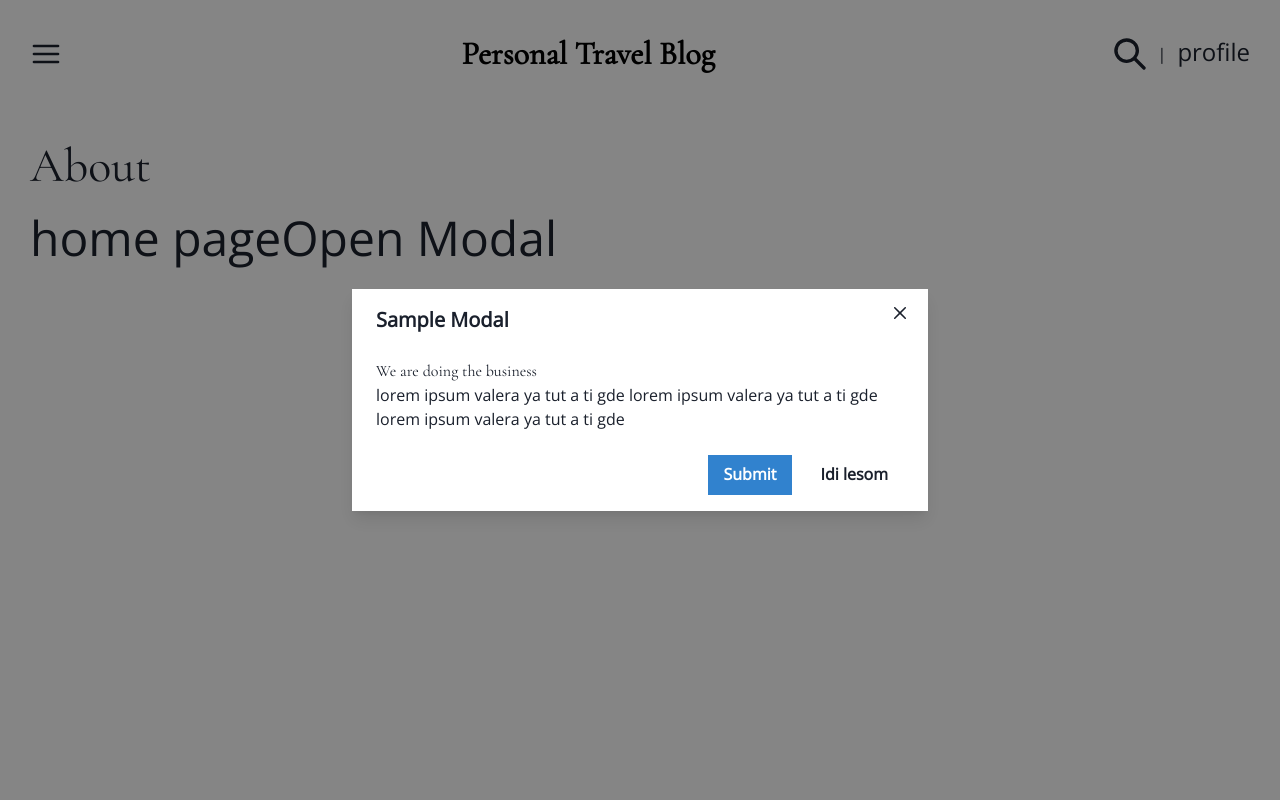
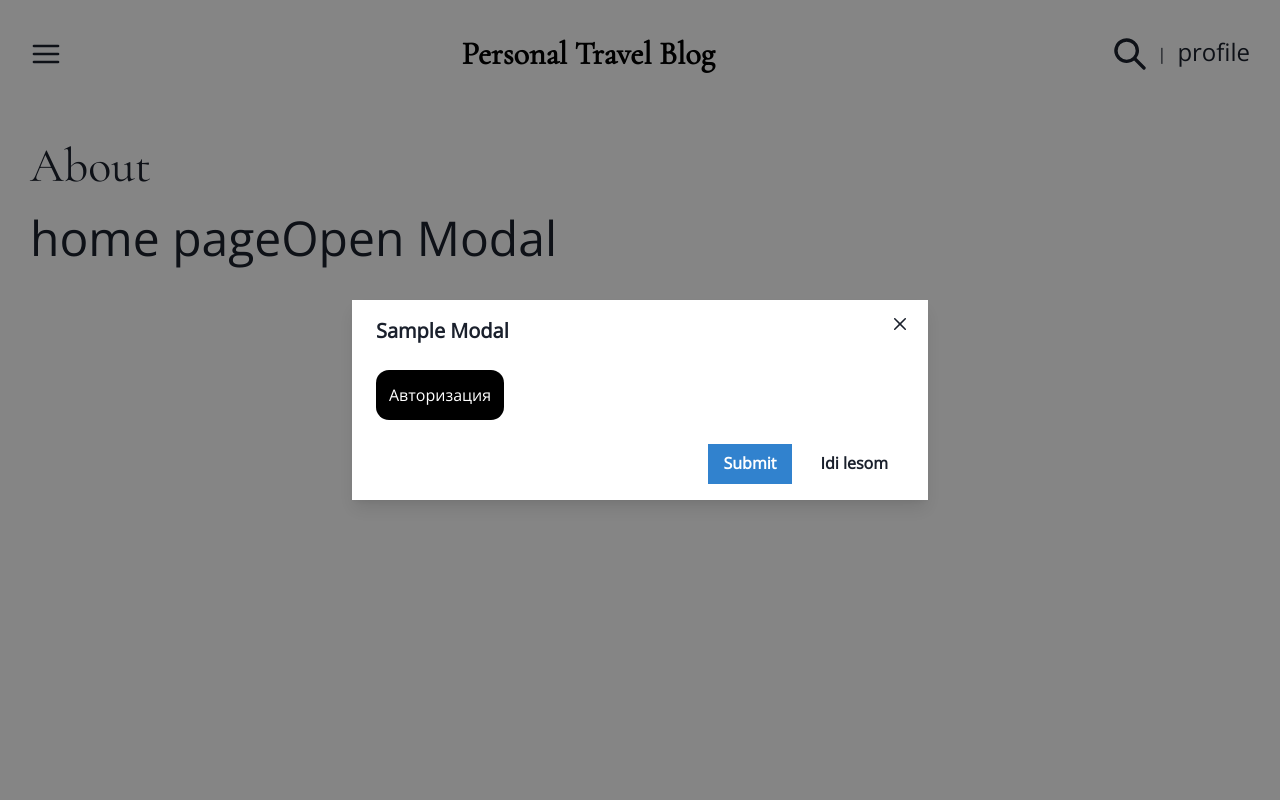
Before and after one commit to IlyaTheCreator/denispesunprivate, a React (Vite) app: page /about in a window 1280 px wide. Both pictures are taken after a click on the button "Open Modal". Shown: the top 800 px of the page. Built offline with nearby package versions, Linux system fonts and the light colour scheme.

Commit message:
DP-8: Добавил UI для будущей формы авторизации

```diff
--- a/src/components/Modal/Modal.jsx
+++ b/src/components/Modal/Modal.jsx
@@ -1,3 +1,4 @@
+import MyButton from '../UI/FormButtons/MyButton';
 import {
   Button,
   Modal as ChakraModal,
@@ -8,6 +9,7 @@ import {
   ModalBody,
   ModalFooter,
 } from '@chakra-ui/react';
+
 
 const Modal = ({
   isOpen,
@@ -29,7 +31,11 @@ const Modal = ({
       <ModalContent sx={{ borderRadius: 0 }}>
         <ModalHeader>{title}</ModalHeader>
         <ModalCloseButton />
-        <ModalBody>{children}</ModalBody>
+        <ModalBody>
+          <MyButton>
+            Авторизация
+          </MyButton>
+        </ModalBody>
         <ModalFooter>
           <Button
             sx={{ borderRadius: 0 }}
--- /dev/null
+++ b/src/components/UI/FormButtons/MyButton.jsx
@@ -0,0 +1,11 @@
+import styles from './MyButton.module.scss'
+
+const MyButton = ({children, ...props}) => {
+    return (
+        <button {...props} className={styles.myBtn}>
+            {children}
+        </button>
+    );
+};
+
+export default MyButton;
--- /dev/null
+++ b/src/components/UI/FormButtons/MyButton.module.scss
@@ -0,0 +1,12 @@
+.myBtn {
+    background: #000;
+    padding: 13px;
+    border-radius: 13px;
+    color: #fff;
+    font-size: 16px;
+
+    &:hover {
+        transition: all 500ms ease;
+        background: rgb(46, 45, 45);
+    }
+}
```
Also changed, not shown: src/components/UI/FromInputs/MyInput.jsx (added, +9 -0 lines), src/components/UI/FromInputs/MyInput.module.scss (added).
